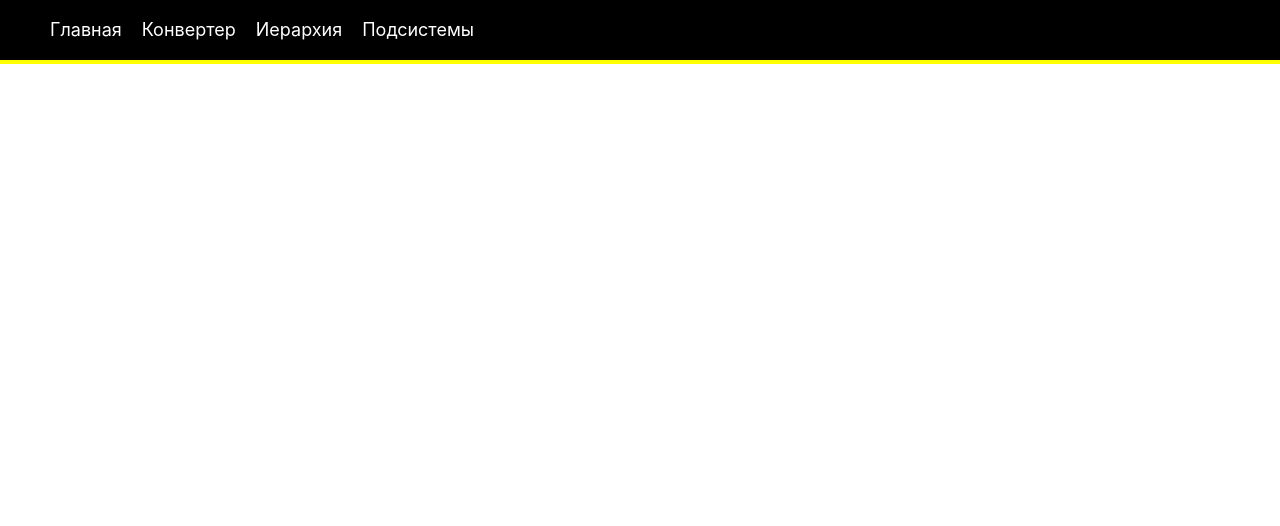
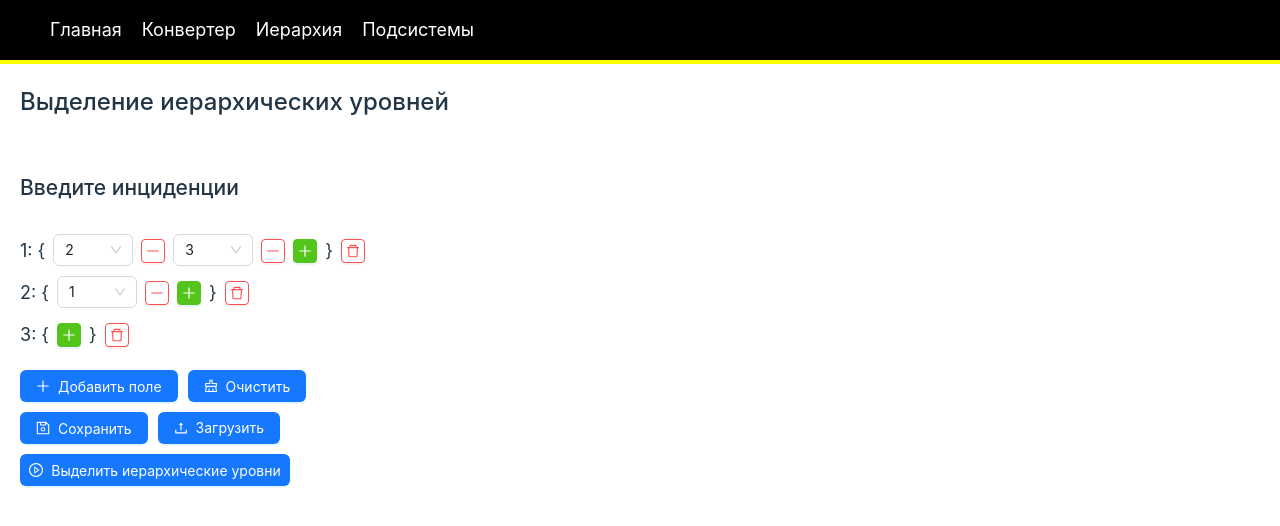
Before and after one commit to Shok48/3.2_SA_LR-react, a React (Vite) app: page /LR-2 in a window 1280 px wide. Shown: the top 526 px of the page. Built offline with nearby package versions, Linux system fonts and the light colour scheme.

Commit message:
Добавлен вывод матриц смежности для начального графа и перенумерованного

```diff
--- a/src/App.jsx
+++ b/src/App.jsx
@@ -4,7 +4,7 @@ import { Link, BrowserRouter as Router, Routes, Route } from 'react-router-dom'
 import Page from './pages/Page/Page'
 import HomePage from './pages/HomePage/HomePage'
 import ConverterPage from './pages/ConverterPage/ConverterPage'
-
+import HierarchyPage from './pages/HierarchyPage/HierarchyPage'
 function App() {
 
   return (
@@ -18,6 +18,7 @@ function App() {
         <Routes>
             <Route path="/" element={<HomePage/>} />
             <Route path="/LR-1" element={<ConverterPage/>} />
+            <Route path="/LR-2" element={<HierarchyPage/>} />
         </Routes>
     </Router>
   )
--- a/src/pages/HierarchyPage/HierarchyPage.jsx
+++ b/src/pages/HierarchyPage/HierarchyPage.jsx
@@ -1,6 +1,7 @@
 import Page from '../Page/Page';
 import styles from './HierarchyPage.module.css';
 import IncidenceInput from '../../components/InsidenceInput/IncidenceInput';
+import AdjacencyMatrix from '../../components/AdjacencyMatrix/AdjacencyMatrix'
 import { useState } from 'react';
 import { convertLefIncData, getHierarchyLevels } from '../../utils/graphUtils';
 import { Button } from 'antd';
@@ -68,6 +69,19 @@ const HierarchyPage = () => {
                     icon={<PlayCircleOutlined  />}
                     onClick={handleHierarchy}
                 >Выделить иерархические уровни</Button>
+                {graphData && (
+                    <AdjacencyMatrix
+                        nodes={graphData.nodes}
+                        edges={graphData.edges}
+                    />
+                )}
+                {hierarchyGraph && (
+                    <AdjacencyMatrix
+                        nodes={hierarchyGraph.nodes}
+                        edges={hierarchyGraph.edges}
+                        headers={Array.from(mapping.entries()).map(([key, value]) => `V'${value} (V${key})`)}
+                    />
+                )}
             </div>
         </Page>
     );
```
